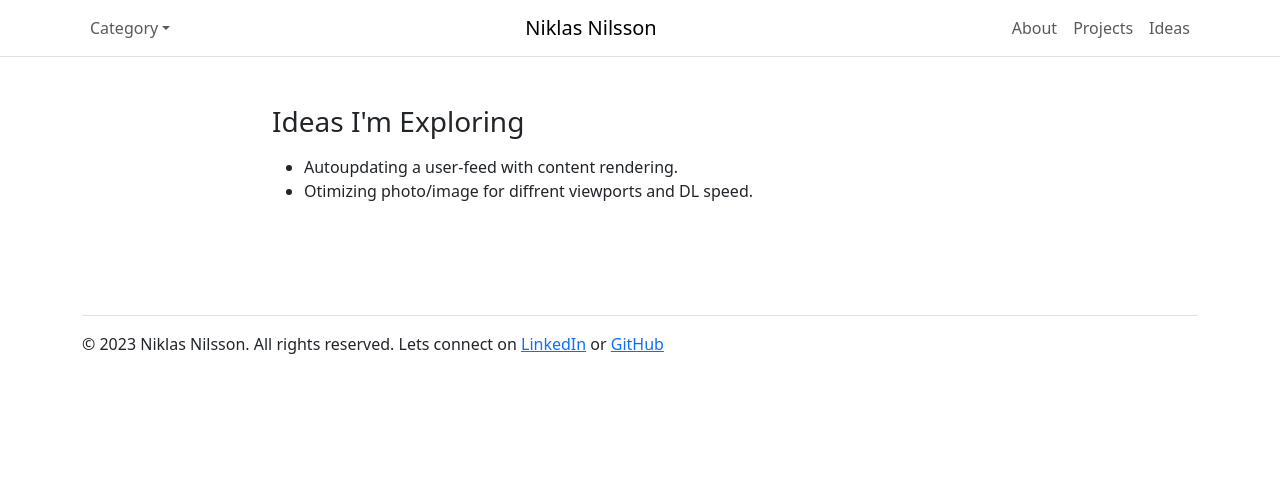
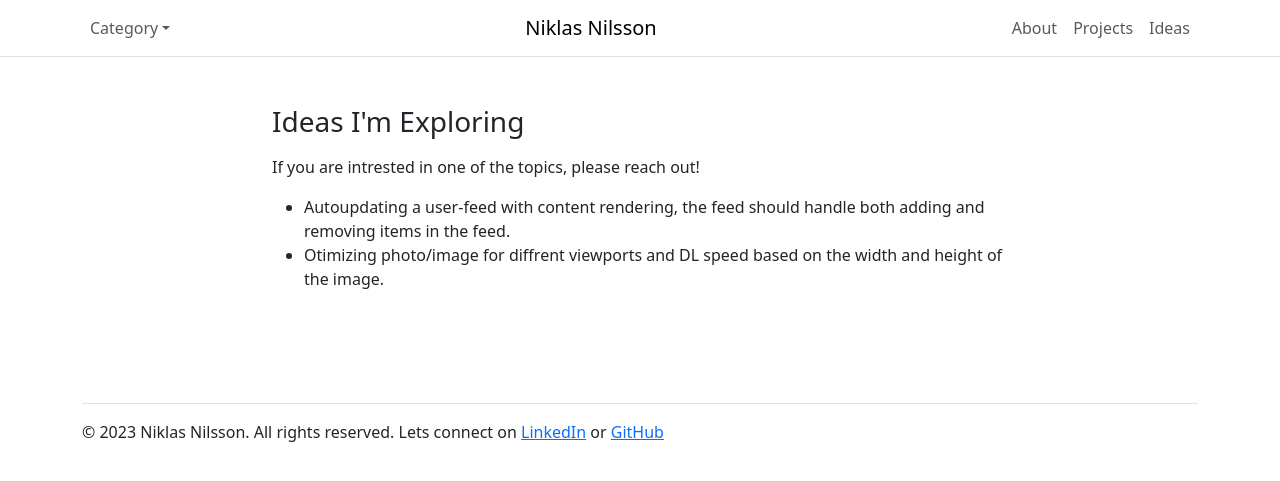
Before and after one commit to niklasnson/0x68k.github.io, a Jekyll site: the page built from ideas.markdown, in a window 1280 px wide. Shown: the top 481 px of the page. Built offline with Jekyll 4.4.1, drawn with Linux system fonts in a browser that asks for light colours.

Commit message:
Modified some pages

```diff
--- a/ideas.markdown
+++ b/ideas.markdown
@@ -4,5 +4,7 @@ title: Ideas I'm Exploring
 permalink: /ideas
 ---
 
-* Autoupdating a user-feed with content rendering.
-* Otimizing photo/image for diffrent viewports and DL speed.
+If you are intrested in one of the topics, please reach out!
+
+* Autoupdating a user-feed with content rendering, the feed should handle both adding and removing items in the feed.
+* Otimizing photo/image for diffrent viewports and DL speed based on the width and height of the image.
--- a/projects.markdown
+++ b/projects.markdown
@@ -6,7 +6,7 @@ permalink: /projects
 A List of active projects that I am currently working on, projects are hosted on GitHub, but some of them are private.
 
 ##### **idofun.com** - a social sharing platform.
-Social photosharing platform with high privacy in mind. Built to be fast and responsive, one version for all devices and screen sizes. The platform includes private posts, messages, muting and blocking users.
+IDOFUN.COM is a social photosharing platform with high privacy in mind. Built to be fast and responsive, one version for all devices and screen sizes. The platform includes private posts, messages, muting and blocking users.
 
  ---
 
```
